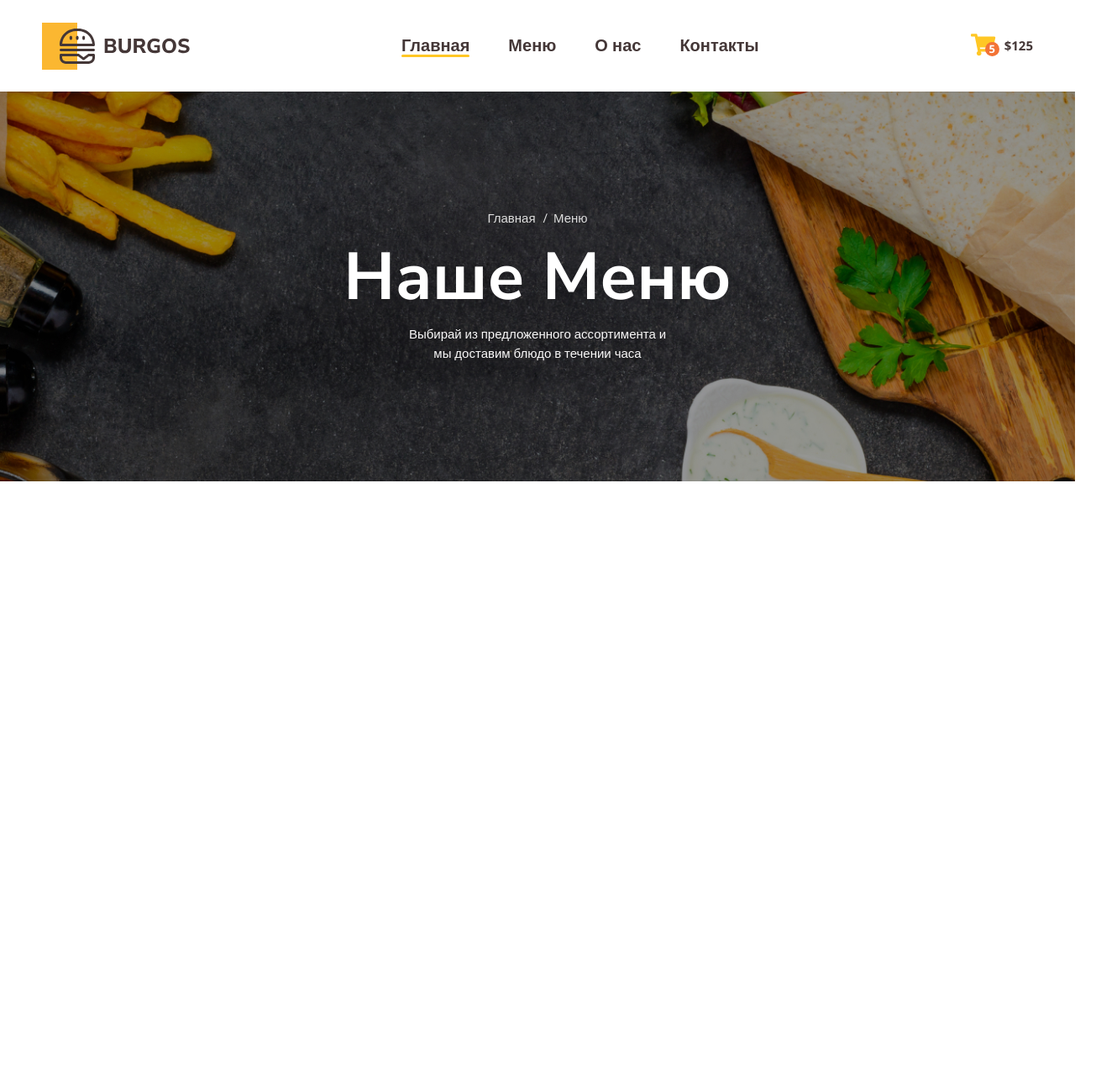
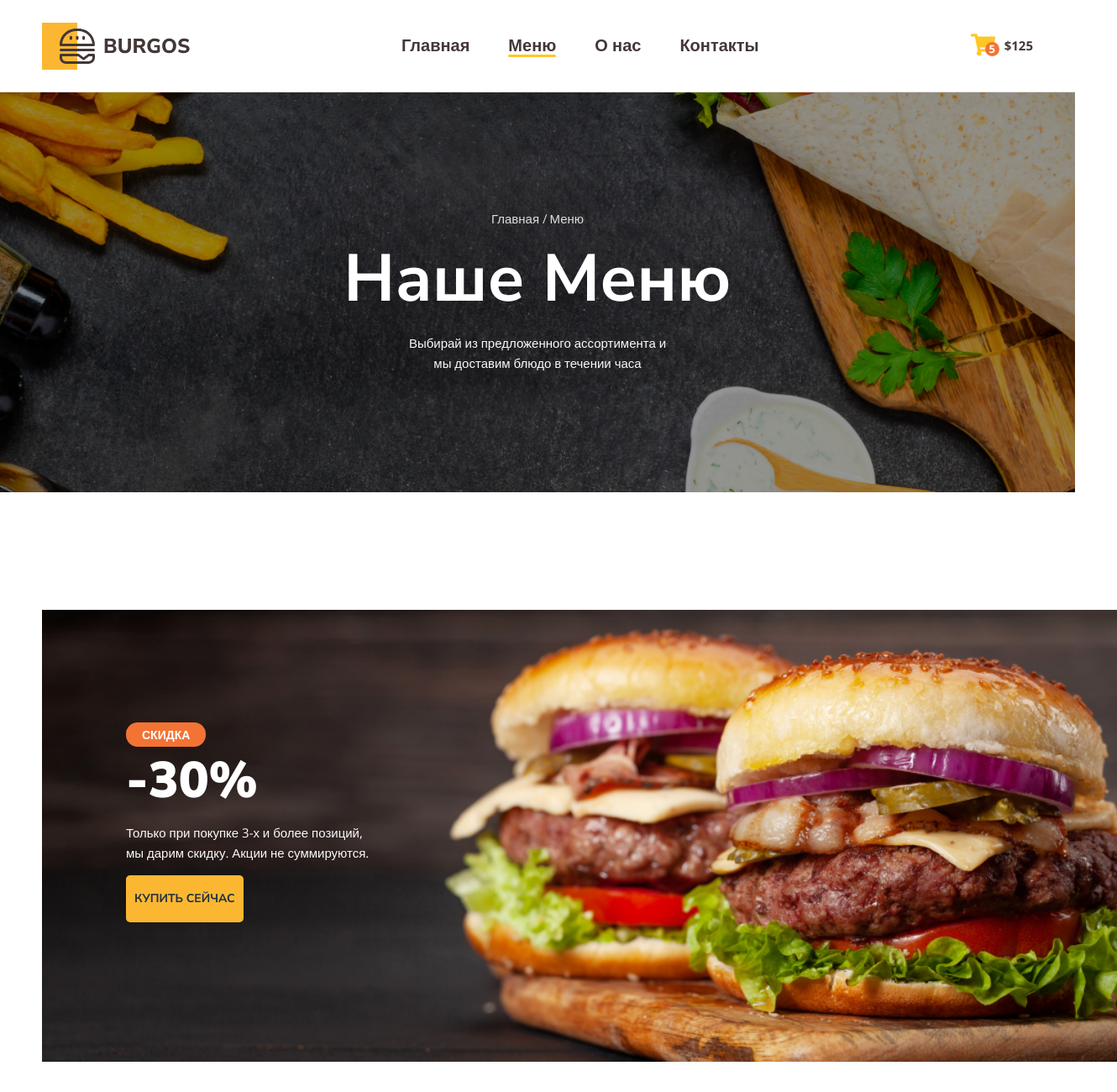
Before and after one commit to koder2021/Module01-Burger, a plain HTML site: page index.html in a window 1280 px wide. Shown: the whole page at 84% size, 1330 px wide, since content can reach past the window. Before the commit the page ends 800 px from the top, so only its background shows below. Drawn offline with nearby package versions, Linux system fonts and the light colour scheme.

Commit message:
Add banner

```diff
--- a/index.html
+++ b/index.html
@@ -19,8 +19,8 @@
                 <!--Картинку для logo будем устанавливать не здесь, а в файле main.css, т. к. это лучший вариант-->
                 <nav>
                     <ul class="header-nav">
-                        <li><a href="#" class="active">Главная</a></li>
-                        <li><a href="#">Меню</a></li>
+                        <li><a href="#">Главная</a></li>
+                        <li><a href="#" class="active">Меню</a></li>
                         <li><a href="#">О нас</a></li>
                         <li><a href="#">Контакты</a></li>
                     </ul>
@@ -45,5 +45,21 @@
             <p class="descripyion">Выбирай из предложенного ассортимента и мы доставим блюдо в течении часа</p>
         </div>
     </div>
+    <main>
+        <div class="banner">
+            <div class="container">
+                <div class="banner-box">
+                    <h2 class="banner-title">
+                        <span>скидка</span>
+                        -30%
+                    </h2>
+                    <p class="banner-text">
+                        Только при покупке 3-х и более позиций,<br>мы дарим скидку. Акции не суммируются.
+                    </p>
+                    <a href="#" class="banner-link">купить сейчас</a>
+                </div>
+            </div>
+        </div>
+    </main>
 </body>
 </html>
--- a/styles/main.css
+++ b/styles/main.css
@@ -1,12 +1,14 @@
 body {
     font-family: 'Nunito Sans', sans-serif;
-    /* font-family: 'Open Sans', sans-serif; */
 }
 .container {
     max-width: 1180px;
     margin: 0 auto; /*центрирование блока*/
     padding-left: 15px;
     padding-right: 15px;
+}
+header {
+    border-bottom: 1px solid #DEDEDE;
 }
 .header {
     font-family: 'Open Sans', sans-serif;
@@ -37,6 +39,9 @@ body {
     color:#443737;
     text-decoration: none;
 }
+.header-nav a:hover {
+    color: #FFC725;
+}
 .header-nav a::after {
     content: '';
     width: 100%;
@@ -55,6 +60,7 @@ body {
     border: none;
     padding: 0;
     gap: 10px;
+    cursor: pointer;
 }
 .button-item {
     position: relative;
@@ -85,6 +91,7 @@ body {
     background-size: cover;
     background-position: center center;
     padding: 142px 0;
+    margin-bottom: 140px;
 }
 .breadcrumbs {
     padding-left: 0;
@@ -92,7 +99,7 @@ body {
     list-style-type: none;
     display: flex;
     justify-content: center;
-    gap: 16px;
+    gap: 7px;
 }
 .breadcrumbs a {
     color: #DEDEDE;
@@ -100,10 +107,17 @@ body {
     font-family: 'Open Sans', sans-serif;
     text-decoration: none;
 }
+.breadcrumbs a:hover {
+    color: #FFC725;
+}
 .breadcrumbs a::before {
     content: '/';
     position: relative;
-    left: -7px;
+    left: -3px;
+    pointer-events: none;
+}
+.breadcrumbs a:hover::before {
+    color: #DEDEDE;
 }
 .breadcrumbs li:first-child a::before {
     display: none;
@@ -111,14 +125,65 @@ body {
 .title {
     font-weight: 700;
     font-size: 79px;
-    margin-top: 10px;
-    margin-bottom: 10px;
+    margin-top: 17px;
+    margin-bottom: 19px;
 }
 .descripyion {
     font-family: 'Open Sans', sans-serif;
     font-size: 15px;
-    line-height: 1.5;
+    line-height: 1.56;
     color: #FAF9F9;
     max-width: 320px;
     margin: 0 auto;
 }
+.banner-box {
+    background-image: url(../images/banner.jpg);
+    background-size: cover;
+    background-position: center center;
+    padding-left: 100px;
+    padding-top: 100px;
+    margin-bottom: 100px;
+    width: 1180px;
+    height: 438px;
+}
+.banner-title {
+    font-size: 60px;
+    font-weight: 900;
+    color: #FFFFFF;
+    margin-top: 0;
+    width: 95px;
+    display: block;
+    margin-bottom: 10px;
+}
+.banner-title span {
+    font-family: 'Open Sans', sans-serif;
+    font-size: 14px;
+    font-weight: 600;
+    background: #F37335;
+    padding: 5px 19px;
+    border-radius: 14px;
+    /*display: inline-block;*/
+    text-transform: uppercase;
+    margin-bottom: 3 px;
+}
+.banner-text {
+    font-family: 'Open Sans', sans-serif;
+    font-size: 15px;
+    font-weight: 400;
+    color: #FAF9F9;
+    width: 353px;
+    line-height: 1.6;
+    margin-bottom: 15px;
+}
+.banner-link {
+    color: #1E2F40;
+    background-color: #FBB731;
+    border-radius: 5px;
+    text-decoration: none;
+    padding: 20px 10px;
+    display: inline-block;
+    text-transform: uppercase;
+    font-size: 14px;
+    font-weight: 700;
+    /*margin-top: 15px;*/
+}
```
Also changed, not shown: images/banner.jpg (added).
